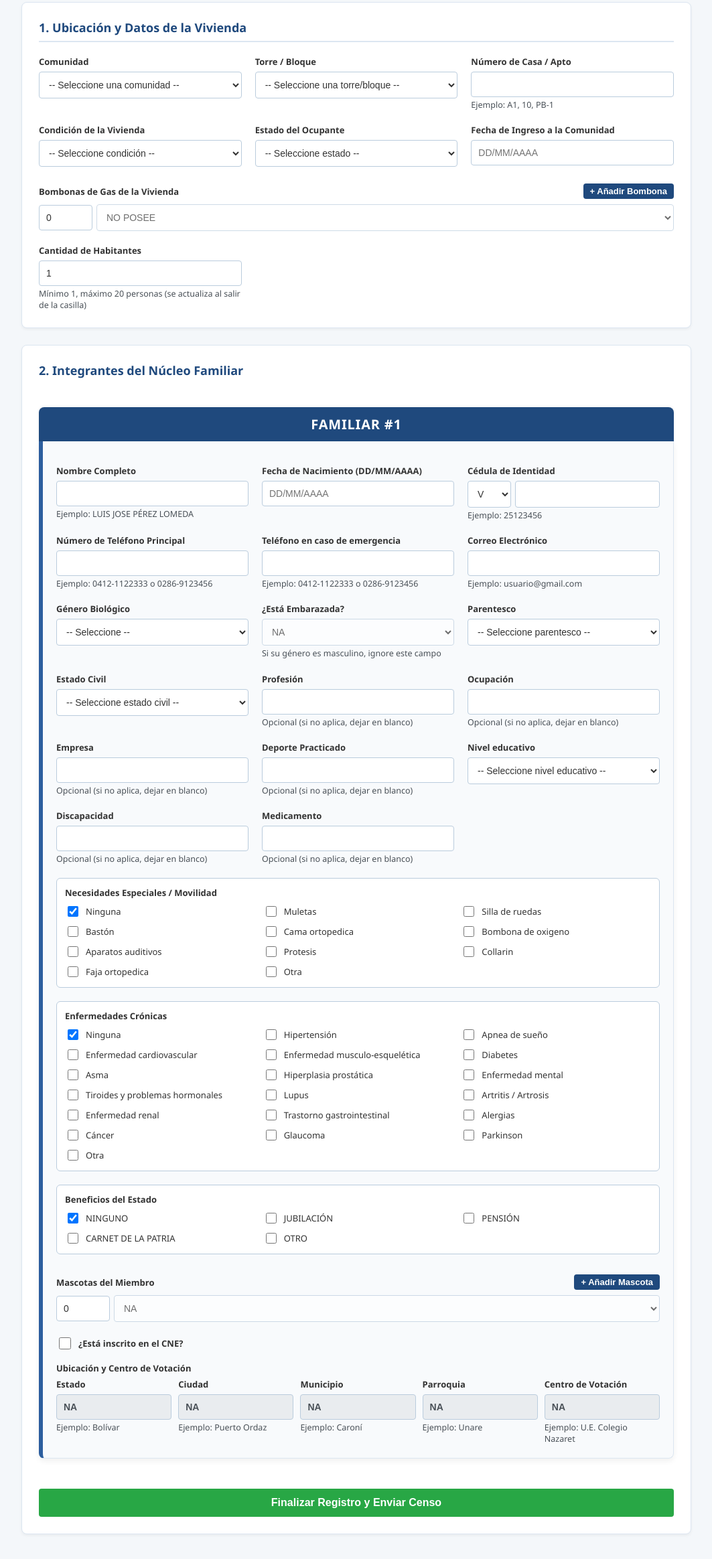
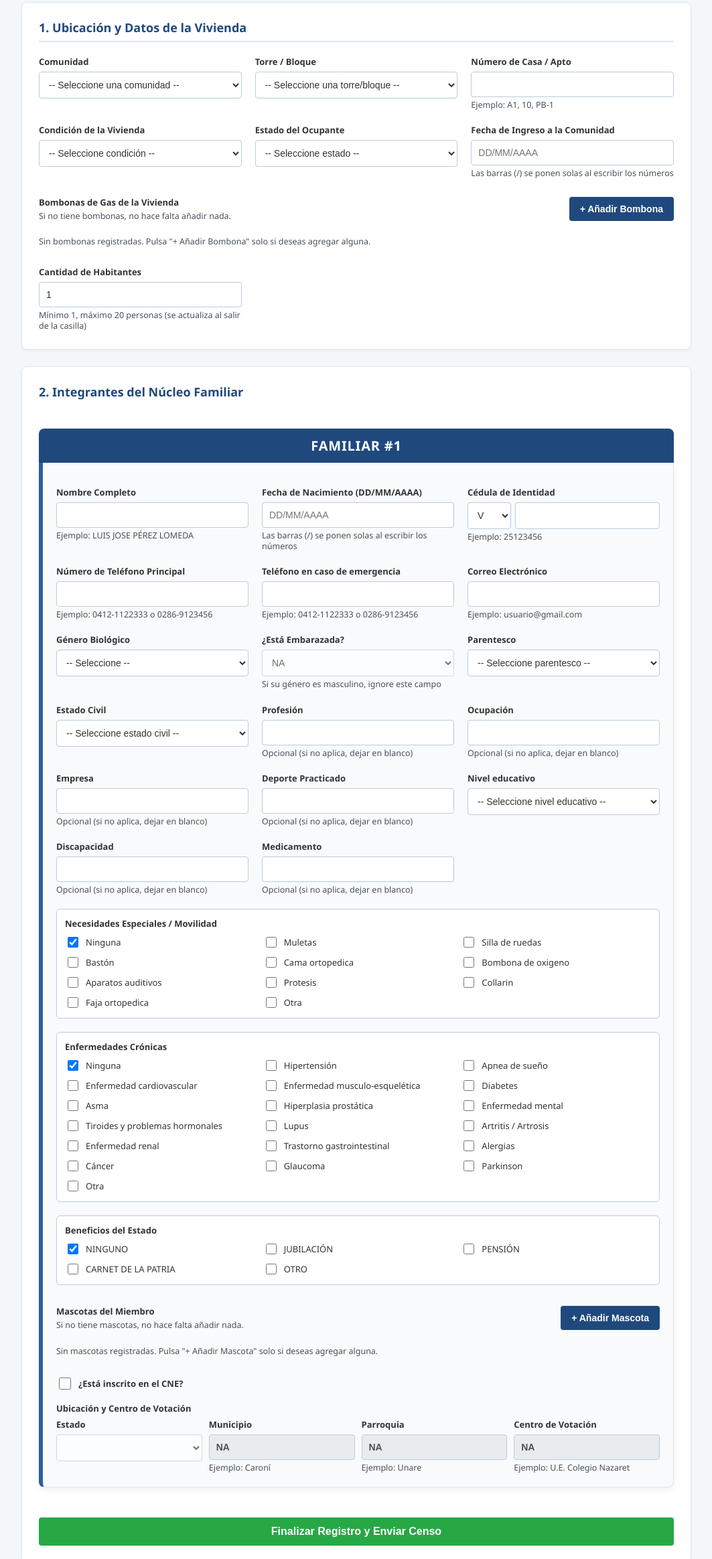
Before and after one commit to SebSoda/InterfaceWebRioAro, a plain HTML site: page index.html in a window 1280 px wide. Shown: the part 440-2768 px from the top of the page at 67% size, without its empty margins (108-1171 px from the left). Drawn offline with Linux system fonts and the light colour scheme.

Commit message:
Cambio en FrontEnd para Mascotas y bombonas. Mas entendible

```diff
--- a/index.html
+++ b/index.html
@@ -531,12 +531,16 @@
                 <div class="form-group">
                     <label>Fecha de Ingreso a la Comunidad</label>
                     <input type="text" id="fechaIngreso" placeholder="DD/MM/AAAA" maxlength="10" required oninput="formatearEntradaFecha(this)" onblur="validarYCorregirFecha(this)">
+                    <small class="helper-text">Las barras (/) se ponen solas al escribir los números</small>
                 </div>
 
                 <div class="form-group grid-votacion" style="margin-top: 5px;">
-                    <div style="display: flex; justify-content: space-between; align-items: center; margin-bottom: 8px;">
-                        <label style="font-weight: 600; font-size: 13px; margin: 0;">Bombonas de Gas de la Vivienda</label>
-                        <button type="button" class="btn btn-primary btn-add-bombona" style="padding: 4px 10px; font-size: 13px;" onclick="agregarFilaBombona()">+ Añadir Bombona</button>
+                    <div style="display: flex; justify-content: space-between; align-items: center; flex-wrap: wrap; gap: 10px; margin-bottom: 10px;">
+                        <div>
+                            <label style="font-weight: 600; font-size: 13px; margin: 0; display: block;">Bombonas de Gas de la Vivienda</label>
+                            <small class="helper-text">Si no tiene bombonas, no hace falta añadir nada.</small>
+                        </div>
+                        <button type="button" class="btn btn-primary btn-add-bombona" style="padding: 10px 16px; font-size: 14px;" onclick="agregarFilaBombona()">+ Añadir Bombona</button>
                     </div>
                     <div id="contenedorBombonas" style="display: flex; flex-direction: column; gap: 8px;"></div>
                 </div>
@@ -859,6 +863,25 @@
         actualizarOpcionesBombonasGlobal();
     }
 
+    function actualizarTextoVacioBombonas() {
+        const contenedor = document.getElementById('contenedorBombonas');
+        if (!contenedor) return;
+        let aviso = contenedor.querySelector('.aviso-vacio-bombonas');
+        const tieneFilas = contenedor.querySelectorAll('.fila-bombona').length > 0;
+
+        if (!tieneFilas) {
+            if (!aviso) {
+                aviso = document.createElement('div');
+                aviso.className = 'aviso-vacio-bombonas helper-text';
+                aviso.style.padding = '8px 0';
+                aviso.textContent = 'Sin bombonas registradas. Pulsa "+ Añadir Bombona" solo si deseas agregar alguna.';
+                contenedor.appendChild(aviso);
+            }
+        } else if (aviso) {
+            aviso.remove();
+        }
+    }
+
     function agregarFilaBombona() {
         const contenedor = document.getElementById('contenedorBombonas');
         if (!contenedor) return;
@@ -871,21 +894,25 @@
         filaDiv.style.cssText = 'display: flex; gap: 6px; align-items: center;';
 
         filaDiv.innerHTML = `
-            <input type="number" class="v-cantBombonaItem" style="width: 80px;" min="0" value="0" placeholder="0"
+            <input type="number" class="v-cantBombonaItem" style="width: 85px;" min="1" value="1" placeholder="1"
                 oninput="actualizarEstadoFilaBombona(this)" required>
             <select class="v-tipoBombonaItem" style="flex: 1;" onchange="actualizarTipoBombona(this)" required>
-                <option value="NO POSEE" selected>NO POSEE</option>
+                <option value="NO POSEE">NO POSEE</option>
             </select>
-            ${numFilas > 0 ? `<button type="button" class="btn btn-danger" style="padding: 6px 10px;" onclick="removerFilaBombona(this)">-</button>` : ''}
+            <button type="button" class="btn btn-danger" style="padding: 8px 12px;" onclick="removerFilaBombona(this)" title="Quitar fila">-</button>
         `;
 
         contenedor.appendChild(filaDiv);
+        actualizarTextoVacioBombonas();
+        actualizarOpcionesBombonasGlobal();
         const cantInput = filaDiv.querySelector('.v-cantBombonaItem');
         actualizarEstadoFilaBombona(cantInput);
+        guardarBorrador();
     }
 
     function removerFilaBombona(btn) {
         btn.parentElement.remove();
+        actualizarTextoVacioBombonas();
         actualizarOpcionesBombonasGlobal();
         guardarBorrador();
     }
@@ -1064,6 +1091,25 @@
         return "NA";
     }
 
+    function actualizarTextoVacioMascotas(idMiembro) {
+        const contenedor = document.getElementById(`contenedorMascotas_${idMiembro}`);
+        if (!contenedor) return;
+        let aviso = contenedor.querySelector('.aviso-vacio-mascotas');
+        const tieneFilas = contenedor.querySelectorAll('.fila-mascota').length > 0;
+
+        if (!tieneFilas) {
+            if (!aviso) {
+                aviso = document.createElement('div');
+                aviso.className = 'aviso-vacio-mascotas helper-text';
+                aviso.style.padding = '8px 0';
+                aviso.textContent = 'Sin mascotas registradas. Pulsa "+ Añadir Mascota" solo si deseas agregar alguna.';
+                contenedor.appendChild(aviso);
+            }
+        } else if (aviso) {
+            aviso.remove();
+        }
+    }
+
     function agregarFilaMascota(idMiembro) {
         const block = document.getElementById(`miembro_${idMiembro}`);
         const contenedor = document.getElementById(`contenedorMascotas_${idMiembro}`);
@@ -1077,21 +1123,25 @@
         filaDiv.style.cssText = 'display: flex; gap: 6px; align-items: center;';
 
         filaDiv.innerHTML = `
-            <input type="number" class="m-cantMascotaItem" style="width: 80px;" min="0" value="0" placeholder="0"
+            <input type="number" class="m-cantMascotaItem" style="width: 85px;" min="1" value="1" placeholder="1"
                 oninput="actualizarEstadoFilaMascota(this)" required>
             <select class="m-tipoMascotaItem" style="flex: 1;" onchange="actualizarTipoMascota(this)" required>
-                <option value="NA" selected>NA</option>
+                <option value="NA">NA</option>
             </select>
-            ${numFilas > 0 ? `<button type="button" class="btn btn-danger" style="padding: 6px 10px;" onclick="removerFilaMascota(this, ${idMiembro})">-</button>` : ''}
+            <button type="button" class="btn btn-danger" style="padding: 8px 12px;" onclick="removerFilaMascota(this, ${idMiembro})" title="Quitar fila">-</button>
         `;
 
         contenedor.appendChild(filaDiv);
+        actualizarTextoVacioMascotas(idMiembro);
+        actualizarOpcionesMascotasMiembro(idMiembro);
         const cantInput = filaDiv.querySelector('.m-cantMascotaItem');
         actualizarEstadoFilaMascota(cantInput);
+        guardarBorrador();
     }
 
     function removerFilaMascota(btn, idMiembro) {
         btn.parentElement.remove();
+        actualizarTextoVacioMascotas(idMiembro);
         actualizarOpcionesMascotasMiembro(idMiembro);
         guardarBorrador();
     }
@@ -1210,7 +1260,6 @@
                 medicamento: block.querySelector('.m-medicamento').value,
                 cneInscrito: block.querySelector('.m-cne').checked,
                 vEstado: block.querySelector('.m-v-estado').value,
-                vCiudad: block.querySelector('.m-v-ciudad').value,
                 vMunicipio: block.querySelector('.m-v-Municipio').value,
                 vParroquia: block.querySelector('.m-v-parroquia').value,
                 vNombre: block.querySelector('.m-v-nombre').value,
@@ -1263,6 +1312,9 @@
                 });
                 actualizarOpcionesBombonasGlobal();
             }
+
+            actualizarTextoVacioBombonas();
+            actualizarOpcionesBombonasGlobal();
 
             if (data.miembros && data.miembros.length > 0) {
                 const containerM = document.getElementById('miembrosContainer');
@@ -1304,7 +1356,6 @@
                     actualizarCNE(miembroContador);
                     if (m.cneInscrito) {
                         block.querySelector('.m-v-estado').value = m.vEstado || '';
-                        block.querySelector('.m-v-ciudad').value = m.vCiudad || '';
                         block.querySelector('.m-v-Municipio').value = m.vMunicipio || '';
                         block.querySelector('.m-v-parroquia').value = m.vParroquia || '';
                         block.querySelector('.m-v-nombre').value = m.vNombre || '';
@@ -1349,6 +1400,9 @@
                         });
                         actualizarOpcionesMascotasMiembro(miembroContador);
                     }
+
+                    actualizarTextoVacioMascotas(miembroContador);
+                    actualizarOpcionesMascotasMiembro(miembroContador);
                 });
                 actualizarTitulosMiembros();
                 actualizarBotonesEliminar();
@@ -1408,6 +1462,7 @@
                     <div class="form-group">
                         <label>Fecha de Nacimiento (DD/MM/AAAA)</label>
                         <input type="text" class="m-fechaNac" placeholder="DD/MM/AAAA" maxlength="10" required oninput="formatearEntradaFecha(this)" onblur="validarYCorregirFecha(this); calcularEdadYValidarId(${miembroContador})">
+                        <small class="helper-text">Las barras (/) se ponen solas al escribir los números</small>
                     </div>
 
                     <div class="form-group">
@@ -1581,9 +1636,12 @@
                     </div>
 
                     <div class="form-group grid-votacion" style="margin-top: 10px;">
-                        <div style="display: flex; justify-content: space-between; align-items: center; margin-bottom: 8px;">
-                            <label style="font-weight: 600; font-size: 13px; margin: 0;">Mascotas del Miembro</label>
-                            <button type="button" class="btn btn-primary btn-add-mascota" style="padding: 4px 10px; font-size: 13px;" onclick="agregarFilaMascota(${miembroContador})">+ Añadir Mascota</button>
+                        <div style="display: flex; justify-content: space-between; align-items: center; flex-wrap: wrap; gap: 10px; margin-bottom: 10px;">
+                            <div>
+                                <label style="font-weight: 600; font-size: 13px; margin: 0; display: block;">Mascotas del Miembro</label>
+                                <small class="helper-text">Si no tiene mascotas, no hace falta añadir nada.</small>
+                            </div>
+                            <button type="button" class="btn btn-primary btn-add-mascota" style="padding: 10px 16px; font-size: 14px;" onclick="agregarFilaMascota(${miembroContador})">+ Añadir Mascota</button>
                         </div>
                         <div id="contenedorMascotas_${miembroContador}" style="display: flex; flex-direction: column; gap: 8px;"></div>
                     </div>
@@ -1599,13 +1657,34 @@
                         <div class="grid-votacion-inputs">
                             <div style="width: 100%;">
                                 <label class="votacion-campo-label">Estado</label>
-                                <input type="text" class="m-v-estado" style="text-transform: uppercase; width: 100%; box-sizing: border-box;">
-                                <small class="helper-text">Ejemplo: Bolívar</small>
-                            </div>
-                            <div style="width: 100%;">
-                                <label class="votacion-campo-label">Ciudad</label>
-                                <input type="text" class="m-v-ciudad" style="text-transform: uppercase; width: 100%; box-sizing: border-box;">
-                                <small class="helper-text">Ejemplo: Puerto Ordaz</small>
+                                <select class="m-v-estado" style="width: 100%; box-sizing: border-box;">
+                                    <option value="" disabled selected>-- Seleccione estado --</option>
+                                    <option value="AMAZONAS">Amazonas</option>
+                                    <option value="ANZOÁTEGUI">Anzoátegui</option>
+                                    <option value="APURE">Apure</option>
+                                    <option value="ARAGUA">Aragua</option>
+                                    <option value="BARINAS">Barinas</option>
+                                    <option value="BOLÍVAR">Bolívar</option>
+                                    <option value="CARABOBO">Carabobo</option>
+                                    <option value="COJEDES">Cojedes</option>
+                                    <option value="DELTA AMACURO">Delta Amacuro</option>
+                                    <option value="DEPENDENCIAS FEDERALES">Dependencias Federales</option>
+                                    <option value="DISTRITO CAPITAL">Distrito Capital</option>
+                                    <option value="FALCÓN">Falcón</option>
+                                    <option value="GUÁRICO">Guárico</option>
+                                    <option value="LA GUAIRA">La Guaira</option>
+                                    <option value="LARA">Lara</option>
+                                    <option value="MÉRIDA">Mérida</option>
+                                    <option value="MIRANDA">Miranda</option>
+                                    <option value="MONAGAS">Monagas</option>
+                                    <option value="NUEVA ESPARTA">Nueva Esparta</option>
+                                    <option value="PORTUGUESA">Portuguesa</option>
+                                    <option value="SUCRE">Sucre</option>
+                                    <option value="TÁCHIRA">Táchira</option>
+                                    <option value="TRUJILLO">Trujillo</option>
+                                    <option value="YARACUY">Yaracuy</option>
+                                    <option value="ZULIA">Zulia</option>
+                                </select>
                             </div>
                             <div style="width: 100%;">
                                 <label class="votacion-campo-label">Municipio</label>
@@ -1632,7 +1711,7 @@
         actualizarEmbarazo(miembroContador);
         actualizarCNE(miembroContador);
 
-        agregarFilaMascota(miembroContador);
+        actualizarTextoVacioMascotas(miembroContador);
         actualizarTitulosMiembros();
         actualizarBotonesEliminar();
     }
@@ -1697,11 +1776,10 @@
 
         const cneCheckbox = block.querySelector('.m-cne');
         const estInput = block.querySelector('.m-v-estado');
-        const ciuInput = block.querySelector('.m-v-ciudad');
         const munInput = block.querySelector('.m-v-Municipio');
         const parInput = block.querySelector('.m-v-parroquia');
         const nomInput = block.querySelector('.m-v-nombre');
-        const camposVotacion = [estInput, ciuInput, munInput, parInput, nomInput];
+        const camposVotacion = [estInput, munInput, parInput, nomInput];
 
         if (cneCheckbox.disabled) {
             cneCheckbox.checked = false;
@@ -1718,7 +1796,9 @@
         if (cneCheckbox.checked) {
             camposVotacion.forEach(input => {
                 if (input) {
-                    if (input.value === "NA") input.value = "";
+                    if (input.value === "NA") {
+                        input.value = input.tagName === "SELECT" ? "" : "";
+                    }
                     input.disabled = false;
                     input.required = true;
                 }
@@ -2099,12 +2179,11 @@
 
             const cneInscrito = block.querySelector('.m-cne').checked;
             const est = block.querySelector('.m-v-estado').value.trim().toUpperCase() || "NA";
-            const ciu = block.querySelector('.m-v-ciudad').value.trim().toUpperCase() || "NA";
             const mun = block.querySelector('.m-v-Municipio').value.trim().toUpperCase() || "NA";
             const par = block.querySelector('.m-v-parroquia').value.trim().toUpperCase() || "NA";
             const nom = block.querySelector('.m-v-nombre').value.trim().toUpperCase() || "NA";
 
-            let centroVotacionFinal = (edad >= 15 && cneInscrito) ? `${est}/${ciu}/${mun}/${par}/${nom}` : "NA";
+            let centroVotacionFinal = (edad >= 15 && cneInscrito) ? `${est}/${mun}/${par}/${nom}` : "NA";
 
             const miembro = {
                 nombreCompleto: block.querySelector('.m-nombre').value.toUpperCase(),
@@ -2203,7 +2282,8 @@
 
         const cargado = cargarBorrador();
         if (!cargado) {
-            agregarFilaBombona();
+            actualizarTextoVacioBombonas();
+            actualizarOpcionesBombonasGlobal();
             const inputHabitantes = document.getElementById('cantidadHabitantes');
             const cantidadInicial = inputHabitantes ? parseInt(inputHabitantes.value, 10) || 1 : 1;
             for (let i = 0; i < cantidadInicial; i++) {
```
